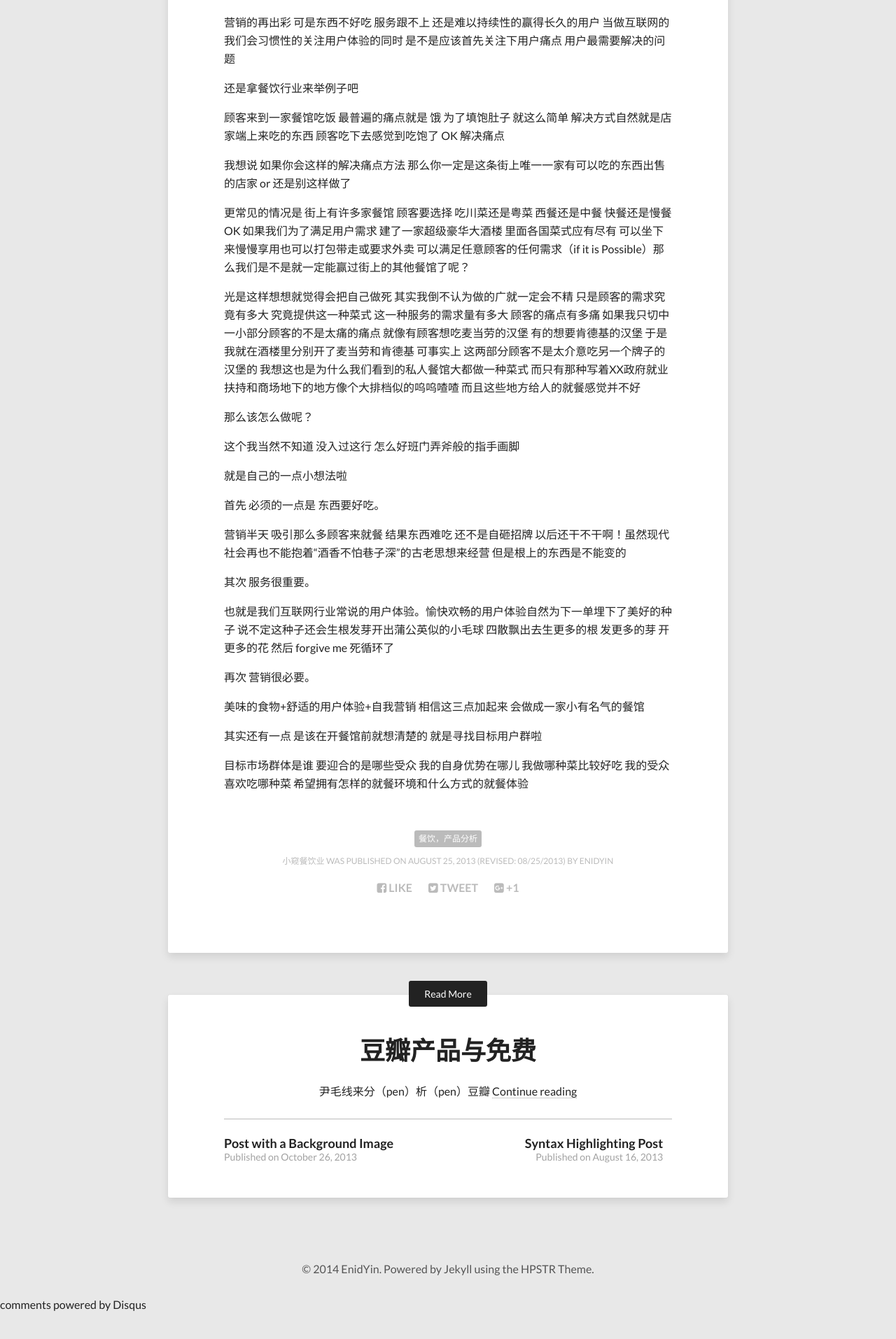
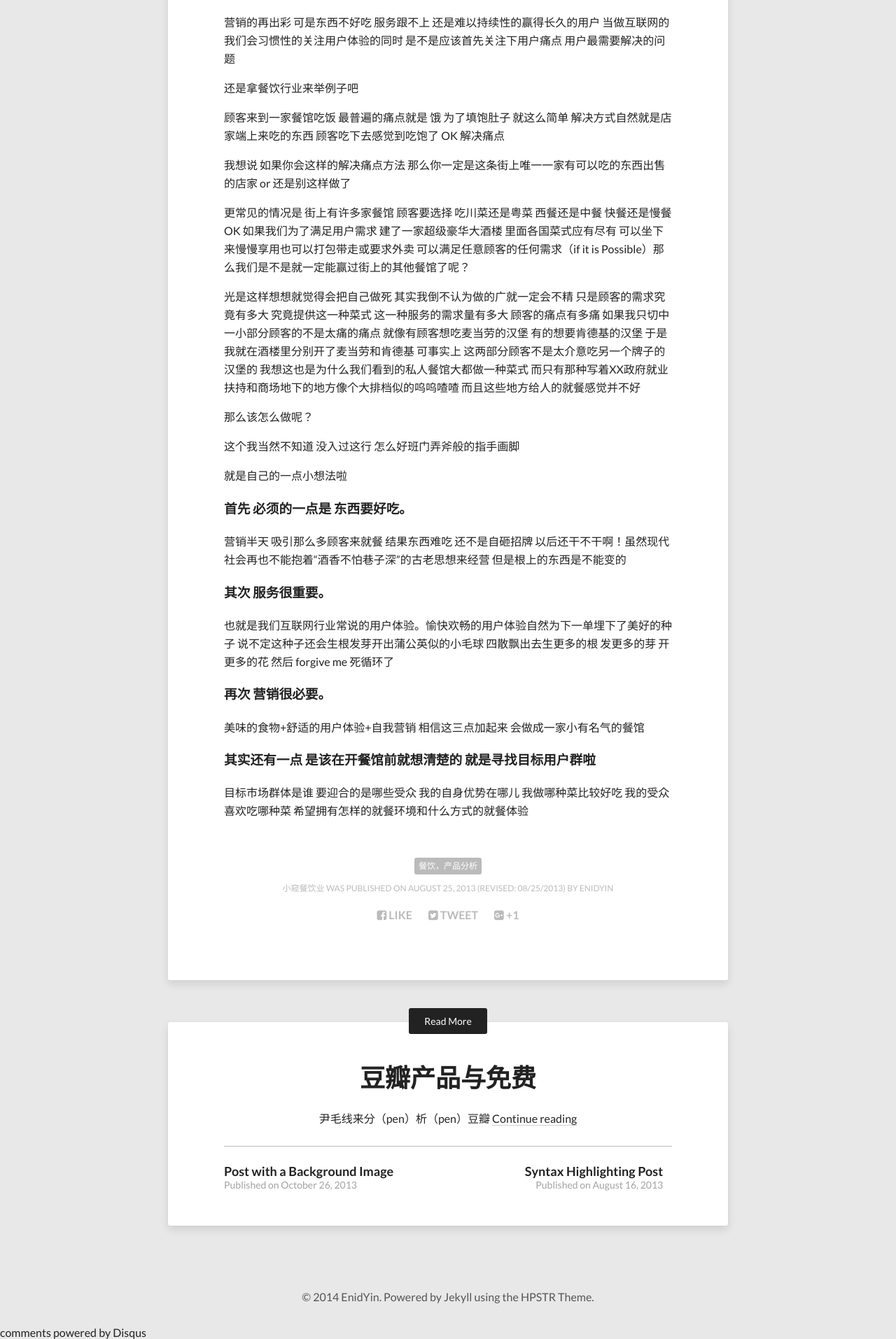
Before and after one commit to EnidYin/EnidYin.github.io, a Jekyll site: the page built from _posts/2013-8-25-a-glimpse-on-catering.md, in a window 1280 px wide. Shown: the part 893-2807 px from the top of the page at 70% size. Built offline with Jekyll 4.4.1, drawn with Linux system fonts in a browser that asks for light colours; nearby versions of some CDN libraries; comment, search, counter and statistics services are not loaded; before the commit the page ends 2767 px from its top, so only the background shows below that.

```diff
--- a/_posts/2013-8-25-a-glimpse-on-catering.md
+++ b/_posts/2013-8-25-a-glimpse-on-catering.md
@@ -42,18 +42,18 @@ http://www.geekpark.net/cast/view/184775
 
 就是自己的一点小想法啦
 
-首先 必须的一点是 东西要好吃。
+###首先 必须的一点是 东西要好吃。
 
 营销半天 吸引那么多顾客来就餐 结果东西难吃 还不是自砸招牌 以后还干不干啊！虽然现代社会再也不能抱着“酒香不怕巷子深”的古老思想来经营 但是根上的东西是不能变的
 
-其次 服务很重要。
+###其次 服务很重要。
 
 也就是我们互联网行业常说的用户体验。愉快欢畅的用户体验自然为下一单埋下了美好的种子 说不定这种子还会生根发芽开出蒲公英似的小毛球 四散飘出去生更多的根 发更多的芽 开更多的花 然后 forgive me 死循环了
 
-再次 营销很必要。
+###再次 营销很必要。
 
 美味的食物+舒适的用户体验+自我营销 相信这三点加起来 会做成一家小有名气的餐馆
 
-其实还有一点 是该在开餐馆前就想清楚的 就是寻找目标用户群啦
+###其实还有一点 是该在开餐馆前就想清楚的 就是寻找目标用户群啦
 
 目标市场群体是谁 要迎合的是哪些受众 我的自身优势在哪儿 我做哪种菜比较好吃 我的受众喜欢吃哪种菜 希望拥有怎样的就餐环境和什么方式的就餐体验
```
